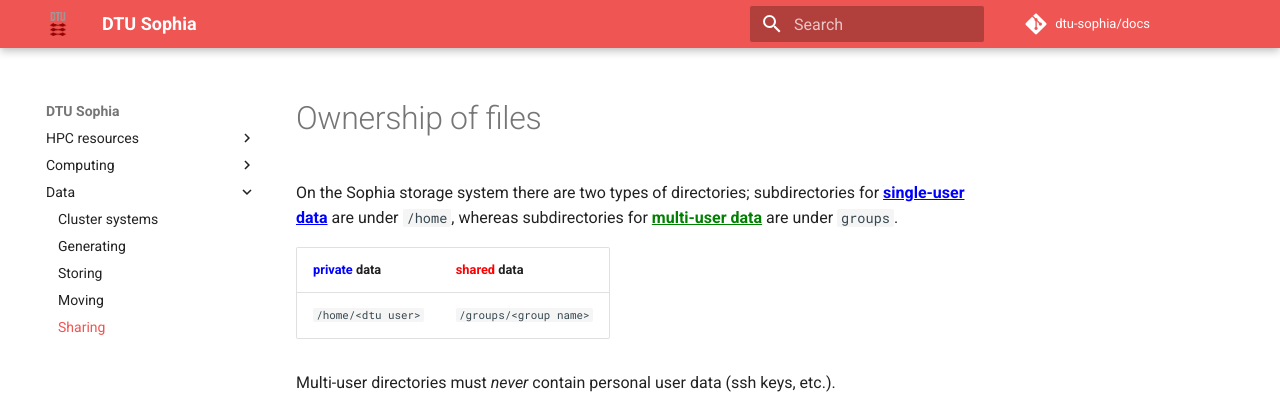
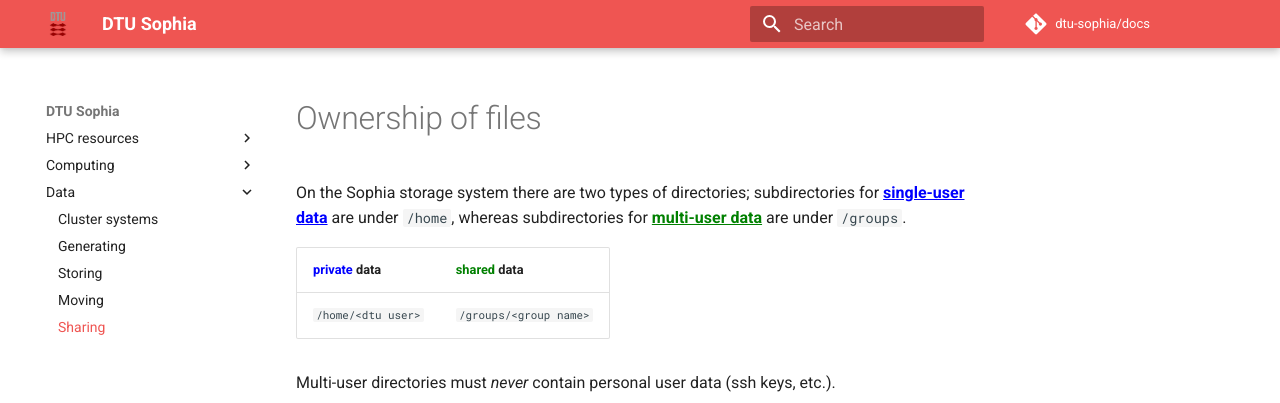
Before and after one commit to martavp/docs, an MkDocs documentation site: the page built from docs/sharing.md, in a window 1280 px wide. Shown: the top 403 px of the page. Built offline with MkDocs 1.6.1 and Material for MkDocs 9.7.7, drawn with Linux system fonts in a browser that asks for light colours; comment, search, counter and statistics services are not loaded.

Commit message:
fix: colour red->green, /groups slash prefix

```diff
--- a/docs/sharing.md
+++ b/docs/sharing.md
@@ -3,11 +3,11 @@
 On the Sophia storage system there are two types of directories;
 subdirectories for <u style="color:blue">**single-user data**</u> are under
 `/home`, whereas subdirectories for <u style="color:green">**multi-user data**</u> are
-under `groups`.
+under `/groups`.
 
-| <span style="color:blue">private</span> data    | <span style="color:red">shared</span> data       |
+| <span style="color:blue">**private**</span> data    | <span style="color:green">**shared**</span> data       |
 | ----------|----------------------|
-| `/home/<dtu user>` | `/groups/<group name>`  |
+| <span style="color:blue">`/home/<dtu user>`</span> | <span style="color:green">`/groups/<group name>`</span>  |
 
 Multi-user directories must *never* contain personal user data (ssh keys, etc.).
 
```
